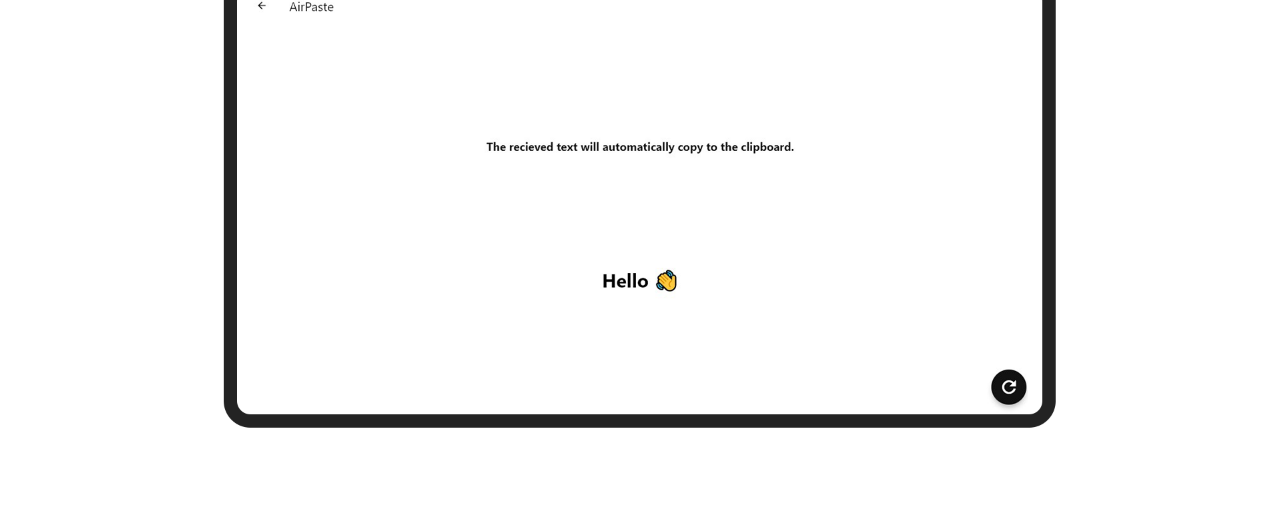
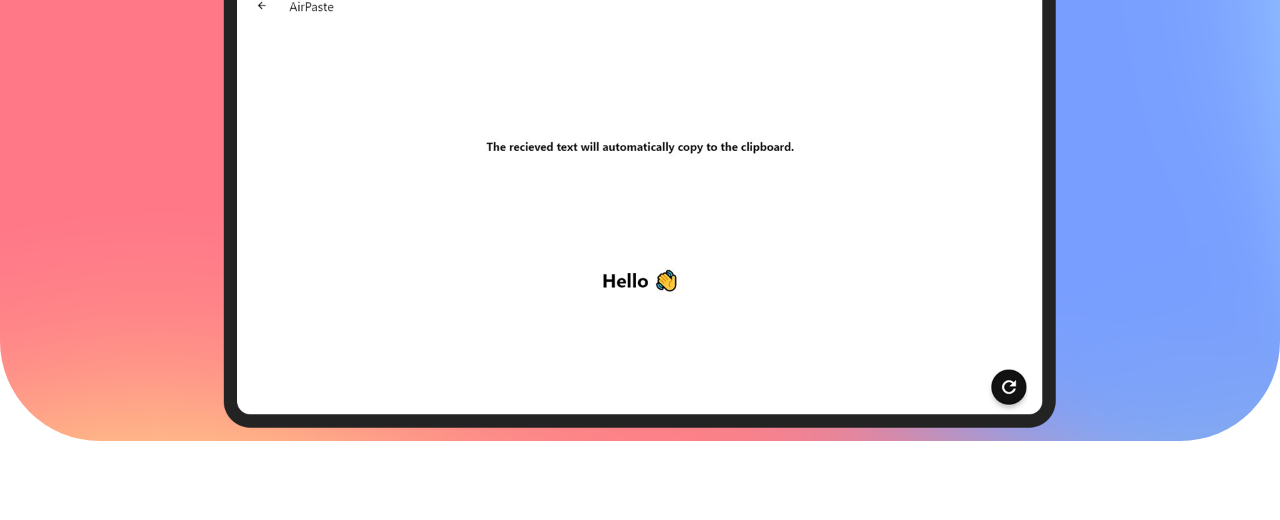
Before and after one commit to SzeligBalazs/AirPaste, a plain HTML site: page index.html in a window 1280 px wide. Shown: the part 167-687 px from the top of the page. Drawn offline with Linux system fonts and the light colour scheme.

Commit message:
Add files via upload

```diff
--- a/index.html
+++ b/index.html
@@ -4,7 +4,7 @@
     <meta charset="UTF-8">
     <meta http-equiv="X-UA-Compatible" content="IE=edge">
     <meta name="viewport" content="width=device-width, initial-scale=1.0">
-    <link rel="stylesheet" href="output/style.css">
+    <link rel="stylesheet" href="output/final.css">
         <!-- Global site tag (gtag.js) - Google Analytics -->
     <script async src="https://www.googletagmanager.com/gtag/js?id=G-22B77BYT3L"></script>
     <script>
```
Also changed, not shown: output/final.css (added), output/style.css.
